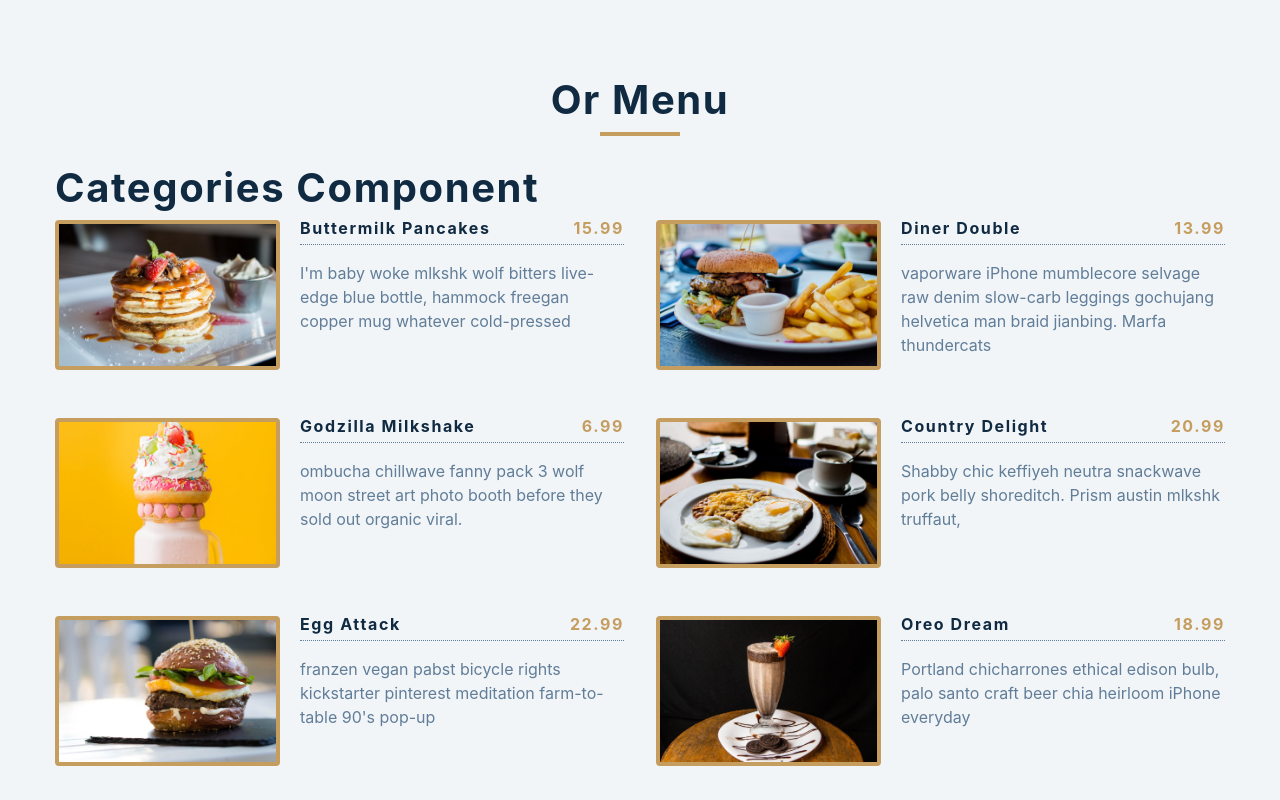
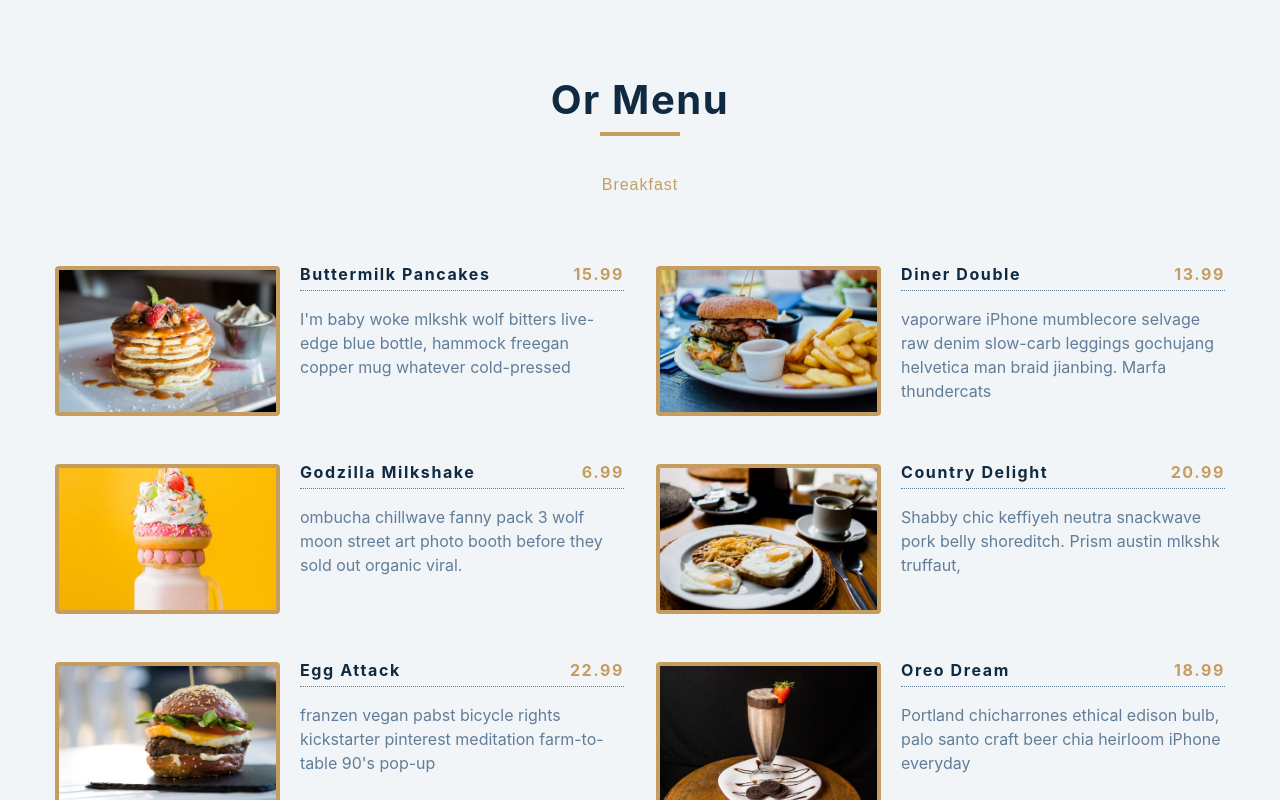
Before and after one commit to o0p/food-menu-react, a React (Create React App) app: page / in a window 1280 px wide. Shown: the top 800 px of the page. Built offline with nearby package versions, Linux system fonts and the light colour scheme.

Commit message:
Add breakfast filter btn

```diff
--- a/src/Categories.js
+++ b/src/Categories.js
@@ -1,7 +1,13 @@
 import React from 'react';
 
-const Categories = () => {
-  return <h2>categories component</h2>;
+const Categories = ({ filterItems }) => {
+  return (
+    <h2 className="btn-container">
+      <button className="filter-btn" onClick={() => filterItems('breakfast')}>
+        breakfast
+      </button>
+    </h2>
+  );
 };
 
 export default Categories;
```
